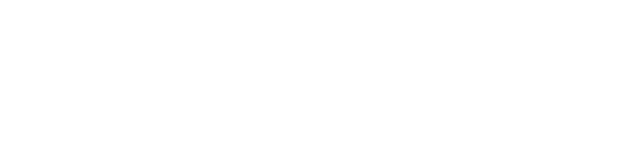
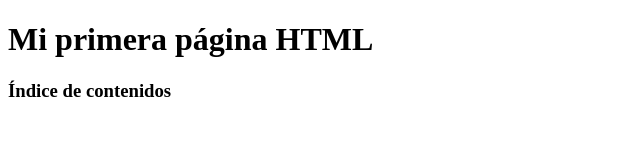
Before and after one commit to kilianruiz/ASIX1_M4UF1A4_primer_HTML_Kilian-Ruiz, a plain HTML site: page index.html in a window 1280 px wide. Shown: the whole page, without its empty margins (0-640 px from the left). Drawn offline with Linux system fonts and the light colour scheme.

Commit message:
intento1

```diff
--- a/index.html
+++ b/index.html
@@ -6,6 +6,7 @@
     <title>Document</title>
 </head>
 <body>
-
+    <h1>Mi primera página HTML</h1>
+    <h3>Índice de contenidos</h3>
 </body>
 </html>
```
